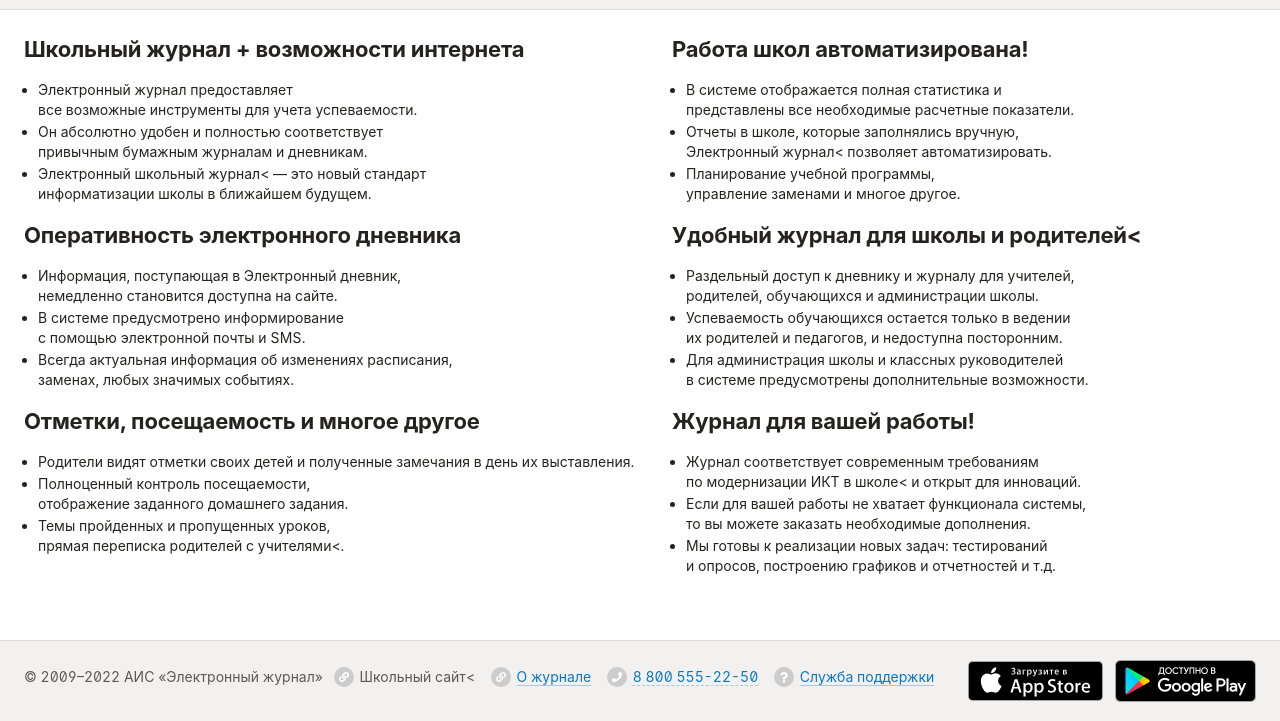
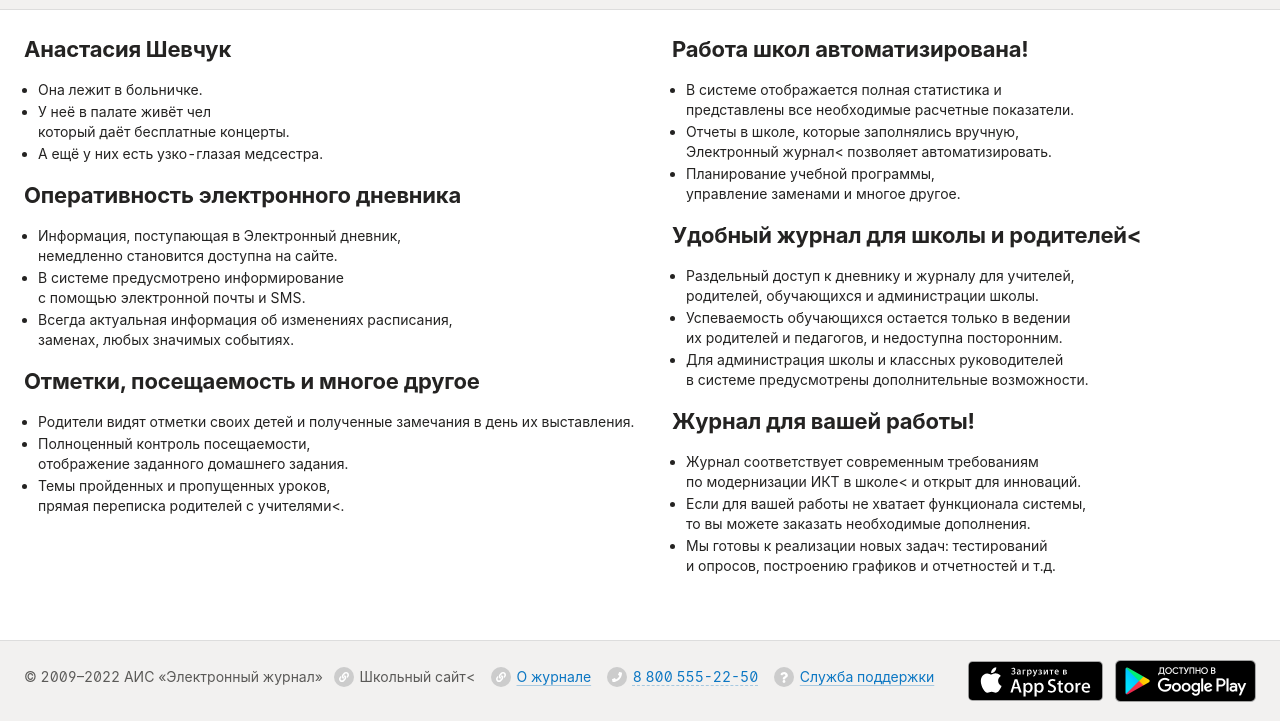
Before and after one commit to mbo4/mbo4.github.io, a plain HTML site: page journal.html in a window 1280 px wide. Shown: the part 121-842 px from the top of the page. Drawn offline with Linux system fonts and the light colour scheme; a web font is replaced by a local one.

Commit message:
Add files via upload

```diff
--- a/journal.html
+++ b/journal.html
@@ -150,16 +150,14 @@
                         <div id="content" class="layout-content layout-content--main layout-content layout-content--main">
                                 <div class="columns columns--gutter columns--gutter-large columns--mobile typography typography--links">
     <div class="column-50">
-        <h2>Школьный журнал + возможности интернета</h2>
+        <h2>Анастасия Шевчук</h2>
         <ul>
-            <li>Электронный журнал предоставляет<br/>
-            все возможные инструменты для учета успеваемости.
+            <li>Она лежит в больничке.<br/>
             </li>
-            <li>Он&nbsp;абсолютно удобен и&nbsp;полностью соответствует<br/>
-            привычным бумажным журналам и&nbsp;дневникам.
+            <li>У неё в палате живёт чел<br/>
+            который даёт бесплатные концерты.
             </li>
-            <li>Электронный школьный журнал<&nbsp;&mdash; это новый стандарт<br/>
-            информатизации школы в&nbsp;ближайшем будущем.
+            <li>А ещё у них есть узко-глазая медсестра.<br/>
             </li>
         </ul>
         <h2>Оперативность электронного дневника</h2>
```
